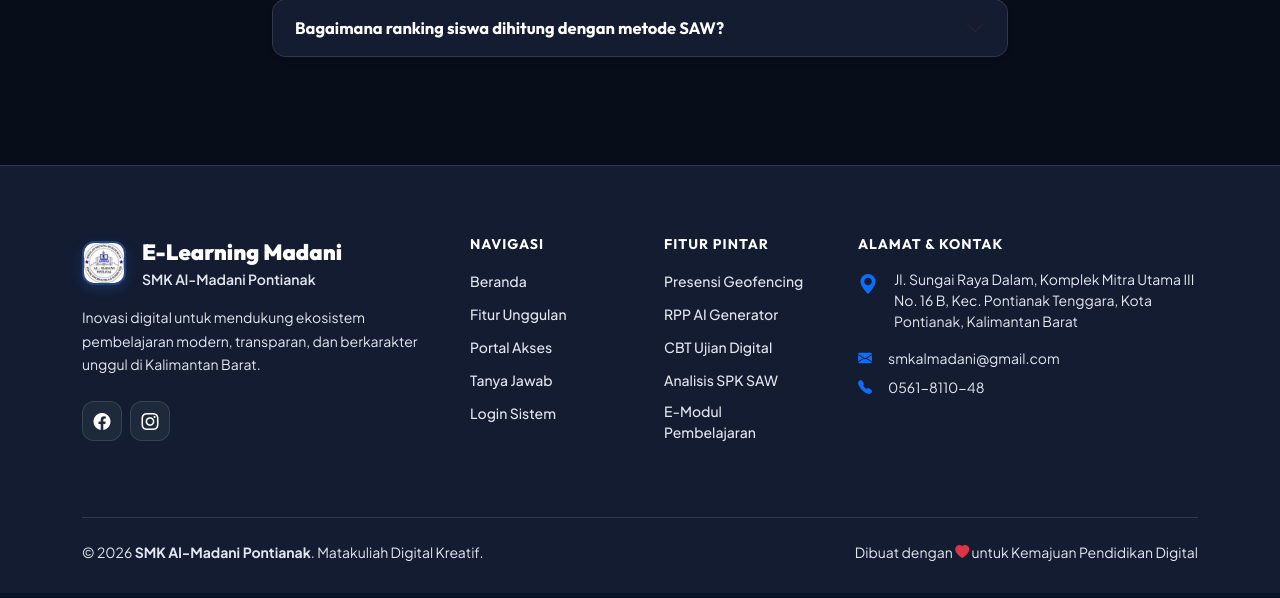
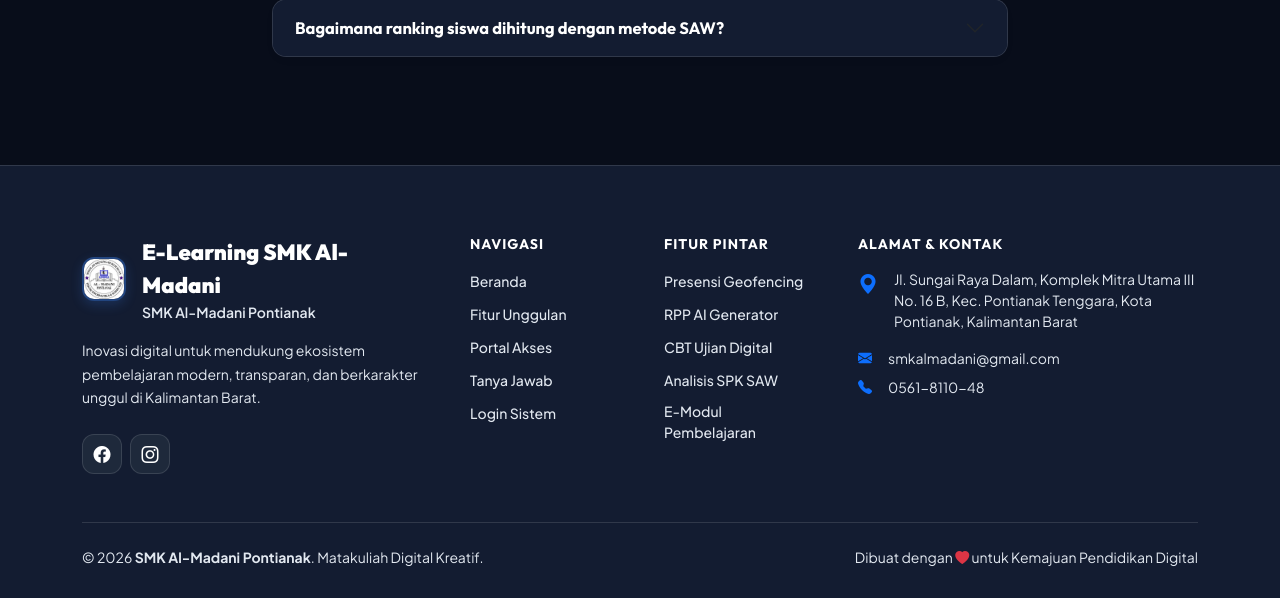
Before and after one commit to Mnugi25/e-smart-madani, a Laravel app: page / in a window 1280 px wide. Shown: the part 4241-4839 px from the top of the page. Before the commit the page ends 4803 px from the top, so only its background shows below. Run offline with Laravel 12, Linux system fonts and the light colour scheme.

Commit message:
Prepare InfinityFree setup and update landpage title

```diff
--- a/api/index.php
+++ /dev/null
@@ -1,2 +0,0 @@
-<?php
-require __DIR__. '/../public/index.php';
--- a/resources/views/landpage.blade.php
+++ b/resources/views/landpage.blade.php
@@ -1107,7 +1107,7 @@
                 <img src="{{ asset('template/images/smk madani.jpg') }}" alt="Logo SMK Al-Madani" class="school-logo-pill" />
                 <div class="ms-2">
                     <span class="fw-bold font-heading" style="font-size: 19px; color: var(--text-heading);">E-Learning</span>
-                    <span class="gradient-text font-heading fw-bold" style="font-size: 19px;">Madani</span>
+                    <span class="gradient-text font-heading fw-bold" style="font-size: 19px;">SMK Al-Madani</span>
                     <span class="brand-badge d-none d-sm-inline">Smart School</span>
                 </div>
             </a>
@@ -1756,7 +1756,7 @@
                     <div class="d-flex align-items-center gap-3 mb-3">
                         <img src="{{ asset('template/images/smk madani.jpg') }}" alt="Logo" class="school-logo-pill" />
                         <div>
-                            <div class="footer-brand-title">E-Learning Madani</div>
+                            <div class="footer-brand-title">E-Learning SMK Al-Madani</div>
                             <div class="small fw-semibold" style="color: var(--text-body);">SMK Al-Madani Pontianak</div>
                         </div>
                     </div>
```
Also changed, not shown: vercel.json (deleted), 5 other files.
